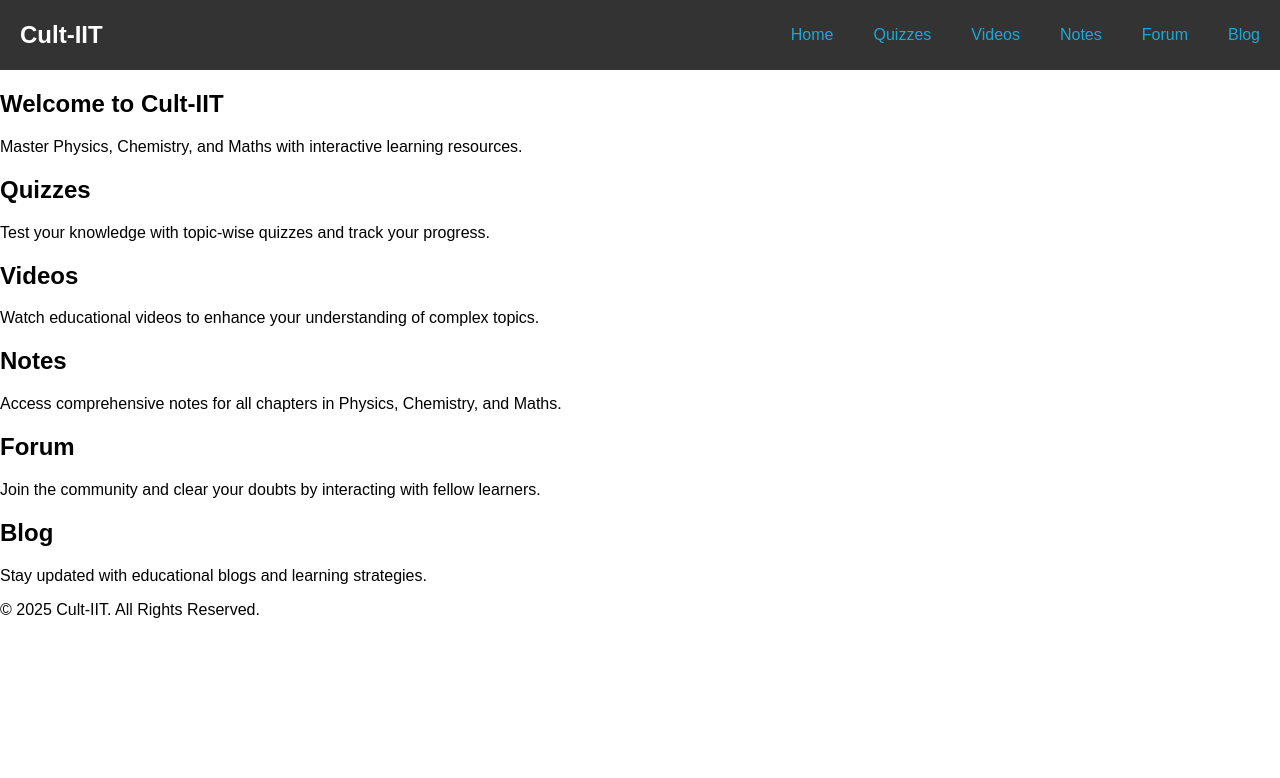
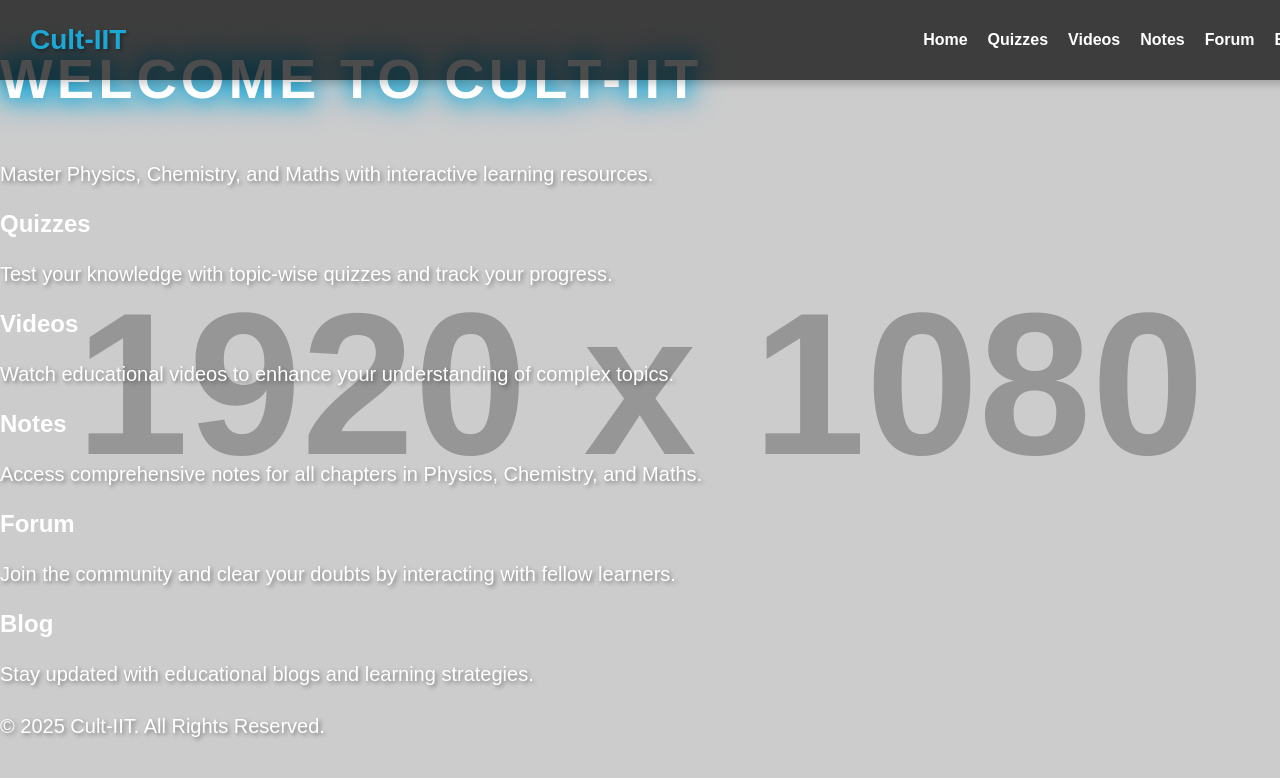
Before and after one commit to Apratim47/CultIIT, a plain HTML site: page index.html in a window 1280 px wide. Drawn offline with Linux system fonts and the light colour scheme; placeholder pictures from the web are drawn by us; a script that the page names is missing.

Commit message:
Updated with background image and text animations

```diff
--- a/style.css
+++ b/style.css
@@ -1,24 +1,34 @@
-/* Reset Styles */
+/* Background and Text Reset */
 body, html {
     margin: 0;
     padding: 0;
     box-sizing: border-box;
     font-family: Arial, sans-serif;
+    background: url('https://via.placeholder.com/1920x1080') no-repeat center center fixed;
+    background-size: cover;
+    color: #fff;
 }
 
 /* Navigation Bar */
 .navbar {
-    background: #333;
+    background: rgba(0, 0, 0, 0.7);
     color: #fff;
     display: flex;
     justify-content: space-between;
     align-items: center;
-    padding: 10px 20px;
+    padding: 15px 30px;
+    box-shadow: 0 4px 8px rgba(0, 0, 0, 0.2);
+    position: fixed;
+    width: 100%;
+    top: 0;
+    z-index: 1000;
 }
 
 .logo {
-    font-size: 24px;
+    font-size: 28px;
     font-weight: bold;
+    color: #1ba8d7;
+    text-shadow: 2px 2px 4px rgba(0, 0, 0, 0.4);
 }
 
 .nav-links {
@@ -27,18 +37,15 @@ body, html {
     gap: 20px;
 }
 
-.nav-links li {
-    margin-left: 20px;
-}
-
-.nav-links a {
+.nav-link {
     text-decoration: none;
-    color: #1ba8d7;
+    color: #fff;
+    font-weight: bold;
     transition: color 0.3s;
 }
 
-.nav-links a:hover {
-    color: #fff;
+.nav-link:hover {
+    color: #1ba8d7;
 }
 
 /* Responsive Menu */
@@ -56,12 +63,51 @@ body, html {
     transition: all 0.3s;
 }
 
+/* Main Content */
+.main-content {
+    text-align: center;
+    padding-top: 150px;
+    padding-bottom: 50px;
+}
+
+h1 {
+    font-size: 56px;
+    text-transform: uppercase;
+    letter-spacing: 4px;
+    text-shadow: 4px 4px 8px rgba(0, 0, 0, 0.4);
+    animation: glow 2s infinite alternate;
+}
+
+p {
+    font-size: 20px;
+    margin: 20px 0;
+    text-shadow: 2px 2px 4px rgba(0, 0, 0, 0.4);
+    line-height: 1.6;
+}
+
+/* Button Styles */
+.button {
+    display: inline-block;
+    padding: 10px 20px;
+    background: #1ba8d7;
+    color: #fff;
+    text-decoration: none;
+    border-radius: 5px;
+    transition: background 0.3s;
+    box-shadow: 0 4px 8px rgba(0, 0, 0, 0.3);
+}
+
+.button:hover {
+    background: #17a2b8;
+}
+
+/* Responsive Styles */
 @media (max-width: 768px) {
     .nav-links {
         display: none;
         flex-direction: column;
         width: 100%;
-        background-color: #2c3e50;
+        background-color: rgba(0, 0, 0, 0.9);
         position: absolute;
         top: 100%;
         left: 0;
@@ -75,3 +121,13 @@ body, html {
         display: flex;
     }
 }
+
+/* Text Animation */
+@keyframes glow {
+    0% {
+        text-shadow: 0 0 10px #1ba8d7, 0 0 20px #1ba8d7, 0 0 30px #1ba8d7;
+    }
+    100% {
+        text-shadow: 0 0 20px #1ba8d7, 0 0 30px #1ba8d7, 0 0 40px #1ba8d7;
+    }
+}
```
